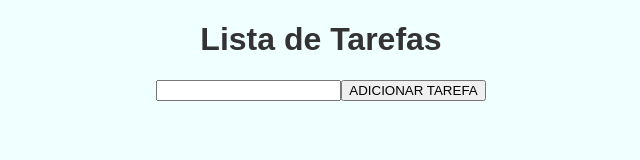
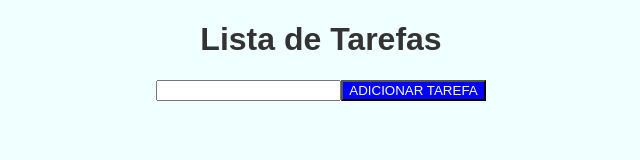
Before and after one commit to JoaoBoszczowski/IW2-A, a plain HTML site: page prova.html in a window 1280 px wide. Shown: the whole page, without its empty margins (319-959 px from the left). Drawn offline with Linux system fonts and the light colour scheme.

Commit message:
Update prova.html

```diff
--- a/prova.html
+++ b/prova.html
@@ -15,5 +15,5 @@
     <div>
     <ul id="lista"></ul>
     </div>
-    <script src="script.js"></script>
+    <script src="prova.js"></script>
 </html>
```
